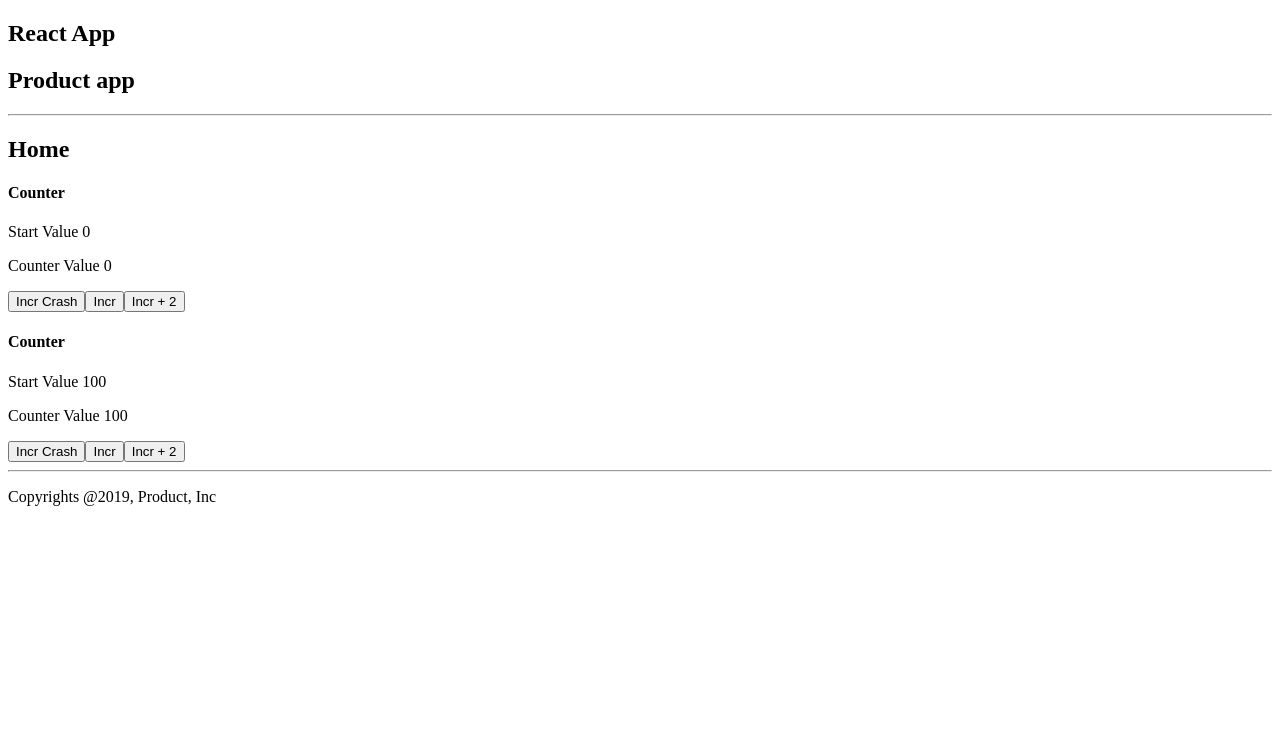
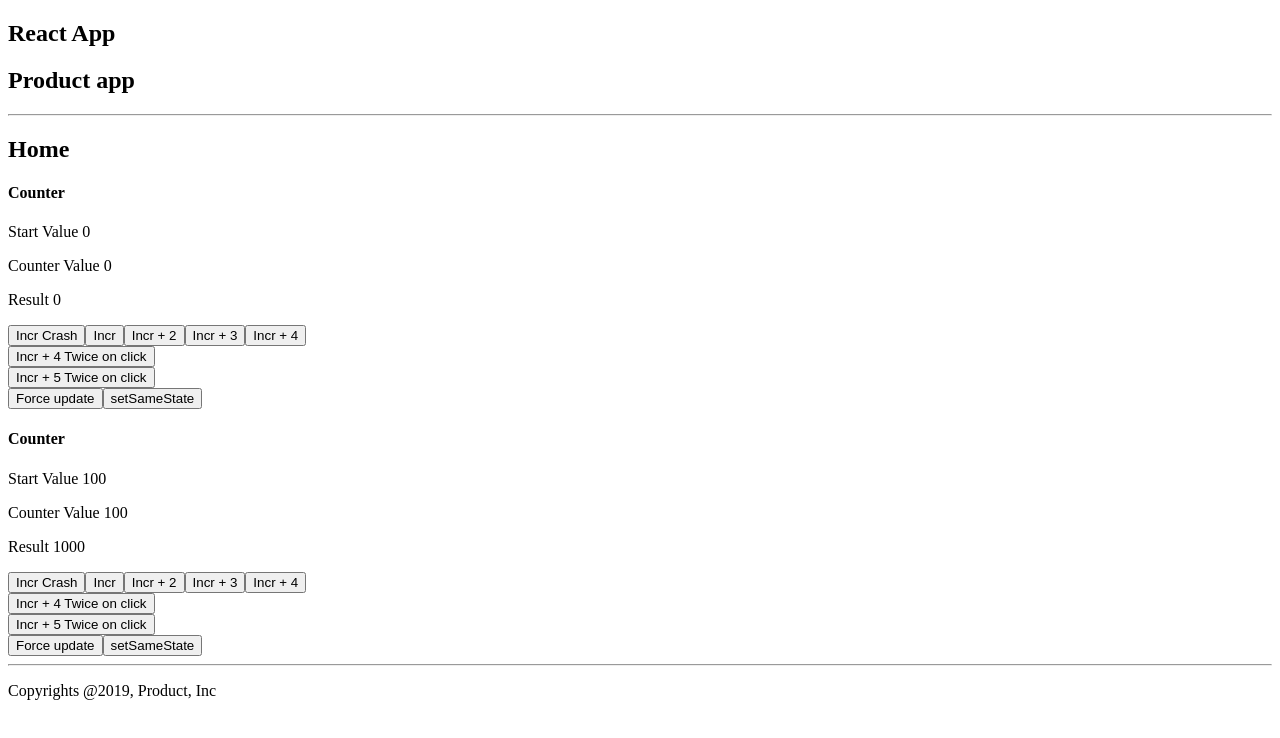
Before and after one commit to nodesense/honeywell-react-mobx-mar-2019, a React (Create React App) app: page / in a window 1280 px wide. Shown: the top 738 px of the page. Built offline with nearby package versions, Linux system fonts and the light colour scheme.

Commit message:
day 2 morning

```diff
--- a/src/app/components/Counter.tsx
+++ b/src/app/components/Counter.tsx
@@ -9,6 +9,7 @@ interface CounterProps {
 
 interface CounterState {
     counter: number;
+    result: number;
 }
 
 //this.props is a keyword
@@ -24,13 +25,15 @@ class Counter extends React.Component<CounterProps, CounterState> {
         // state is owned by component
         this.state = {
             // initialze component state from props
-            counter: props.startValue
+            counter: props.startValue,
+            result: props.startValue * 10
         };
 
         // es5
        // this.increment = this.increment.bind(this);
     }
 
+    // ES6
     increment() {
         // BAD
        // this.state.counter++;
@@ -51,9 +54,106 @@ class Counter extends React.Component<CounterProps, CounterState> {
     // create a function once per instance
     // recommended
     increment2 = () => {
+        console.trace('increment 2');
+        console.log('before ', this.state.counter);
+        // async
         this.setState({
             counter: this.state.counter + 2
-       })
+        }, () => {
+            console.trace('increment 2 callback');
+            // called after render function, current state updated
+            console.log('setState callback counter', this.state.counter);
+
+            // cons: trigger render again
+            this.setState({
+             result: this.state.counter * 10
+            });
+        })
+
+        // buggy, async, current state is not updated
+    //    this.setState({
+    //        result: this.state.counter * 10
+    //    })
+
+       console.log('after ', this.state.counter);
+    }
+
+    increment3 = () => {
+        const counter = this.state.counter + 3;
+        // won't call render multiple times
+        this.setState({
+             counter,  // counter : counter
+             result: counter * 10
+        })
+    }
+
+
+    increment4 = () => {
+        console.trace('increment 4 called counter ', this.state.counter, new Date());
+
+        const counter = this.state.counter + 4;
+        // won't call render multiple times
+
+        // single call stack, calling multiple setState, calls render once
+        this.setState({
+             counter
+        })
+
+        this.setState({
+            result: counter * 10
+        })
+    }
+
+    increment5 = () => {
+        console.trace('increment 5 called counter ', this.state.counter, new Date());
+
+        // new way of setting state, functional style
+        // setState functional set state
+        // react calls the function, return new state
+        // recommended for derived data
+        this.setState( (prevState) => {
+            const counter = prevState.counter + 5 ;
+            console.log('prev State', prevState);
+            console.log('current State', this.state);
+            return {
+                counter,
+                result: counter * 10
+            }
+        } )
+    }
+
+    forceRender = () => {
+        // react keyword, trigger render function without state
+        // not recommended
+        this.forceUpdate();
+    }
+
+    setSameState = () => {
+        this.setState ({
+            counter: this.state.counter,
+            result: this.state.result
+        });
+    }
+
+    // lifecycle
+    // returns either true or false
+    // true == reacts calls render function
+    // false == reacts does not call render function
+
+    // called when you call this.setState called on update cycle
+    // parent render called on update cycle
+    shouldComponentUpdate(nextProps: CounterProps, nextState: CounterState) {
+        console.log('shouldupdateupdate current state', this.state);
+        console.log('shouldupdateupdate next state', nextState);
+
+        if (this.state.counter != nextState.counter ||
+            this.state.result != nextState.result  ) {
+                console.log('data diff is true');
+                return true;
+        }
+
+        console.log('no render');
+        return false;
     }
 
     render() {
@@ -64,6 +164,7 @@ class Counter extends React.Component<CounterProps, CounterState> {
                 <h4>Counter</h4>
                 <p>Start Value {this.props.startValue}</p>
                 <p>Counter Value {this.state.counter} </p>
+                <p>Result  {this.state.result} </p>
 
                 {/*  comments in jsx/tsx  */}
 
@@ -89,6 +190,38 @@ class Counter extends React.Component<CounterProps, CounterState> {
                     Incr + 2
                 </button>
 
+                <button onClick={this.increment3}>
+                  Incr + 3
+                </button>
+
+
+                <button onClick={this.increment4}>
+                  Incr + 4
+                </button>
+
+
+                <div onClick={this.increment4}>
+                    <button onClick={this.increment4}>
+                    Incr + 4 Twice on click
+                    </button>
+                </div>
+
+                <div onClick={this.increment5}>
+                    <button onClick={this.increment5}>
+                    Incr + 5 Twice on click
+                    </button>
+                </div>
+
+
+                <button onClick={() => this.forceRender()}>
+                    Force update
+                </button>
+
+                <button onClick={() => this.setSameState()}>
+                        setSameState
+                </button>
+
+
 
 
             </div>
```
Also changed, not shown: 2 other files (tests, documents, lock files or other folders).
